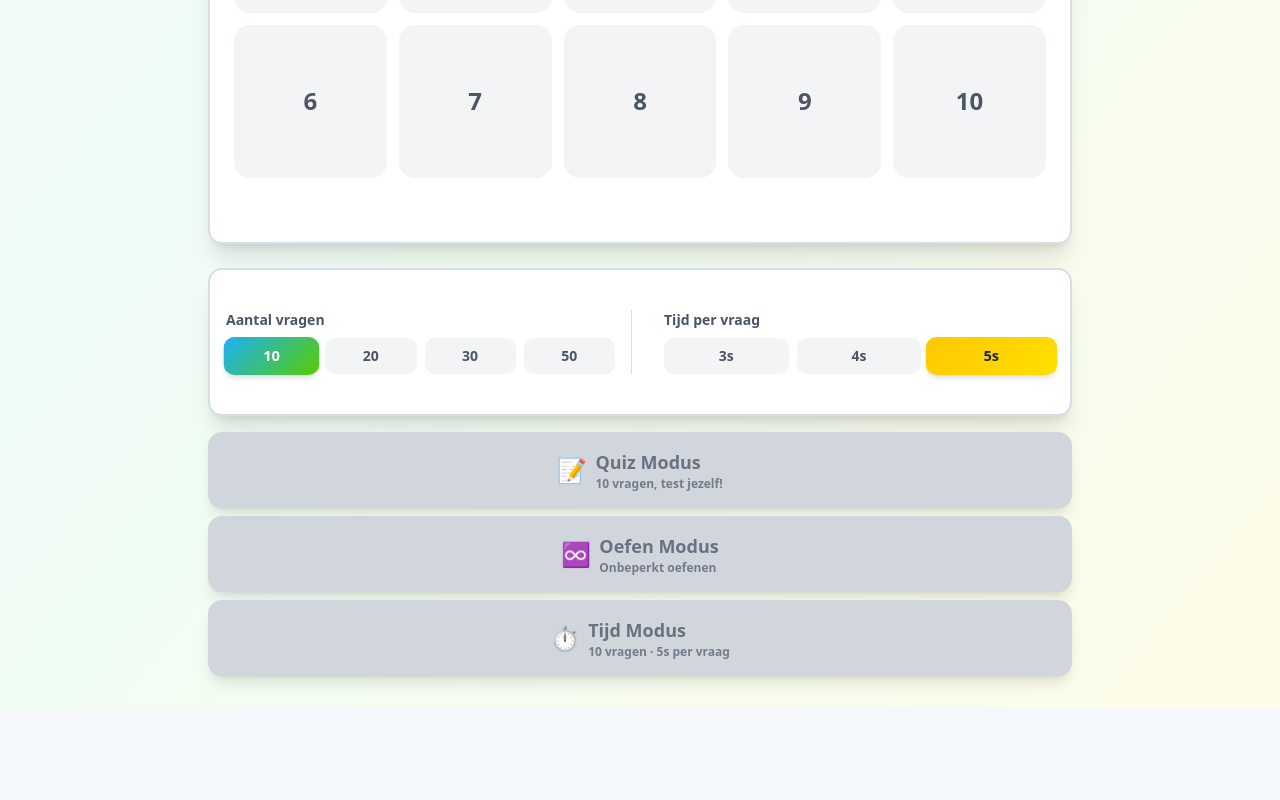
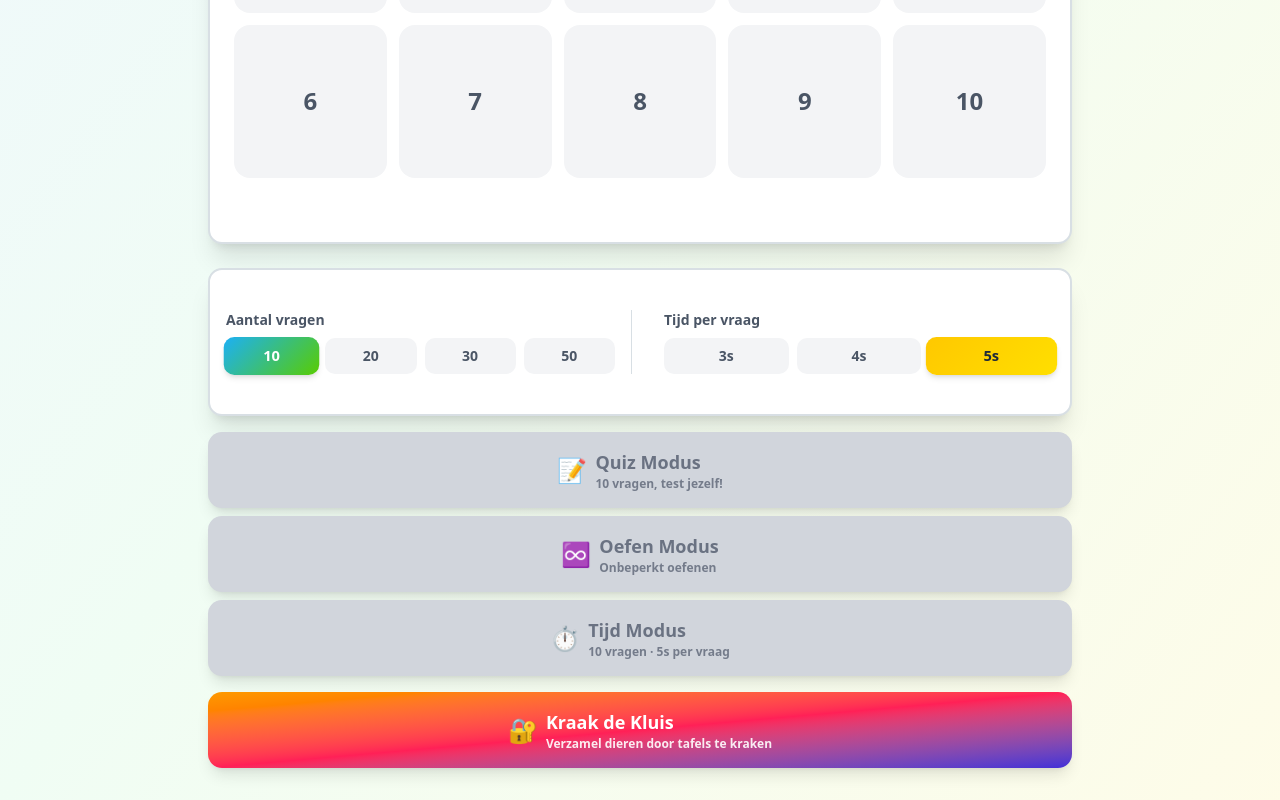
Before and after one commit to shandralor/multiplication-trainer, a Next.js app: page / in a window 1280 px wide. Shown: the part 854-1654 px from the top of the page. Before the commit the page ends 1562 px from the top, so only its background shows below. Built offline with nearby package versions, Linux system fonts and the light colour scheme.

Commit message:
feat: add 'Kraak de Kluis' button to home page

```diff
--- a/app/page.tsx
+++ b/app/page.tsx
@@ -341,6 +341,22 @@ export default function Home() {
             </div>
           </button>
         </div>
+
+        <div className="mt-4 animate-slide-up" style={{ animationDelay: '0.2s' }}>
+          <Link href="/safe">
+            <button
+              className="w-full py-4 rounded-xl font-bold text-lg shadow-lg transition-all duration-200 bg-gradient-to-br from-amber-500 via-rose-500 to-indigo-700 text-white hover:shadow-xl hover:-translate-y-0.5 active:translate-y-0"
+            >
+              <div className="flex items-center justify-center gap-2">
+                <span className="text-2xl">🔐</span>
+                <div className="text-left">
+                  <div>Kraak de Kluis</div>
+                  <div className="text-xs opacity-90">Verzamel dieren door tafels te kraken</div>
+                </div>
+              </div>
+            </button>
+          </Link>
+        </div>
       </div>
     </div>
   )
```
